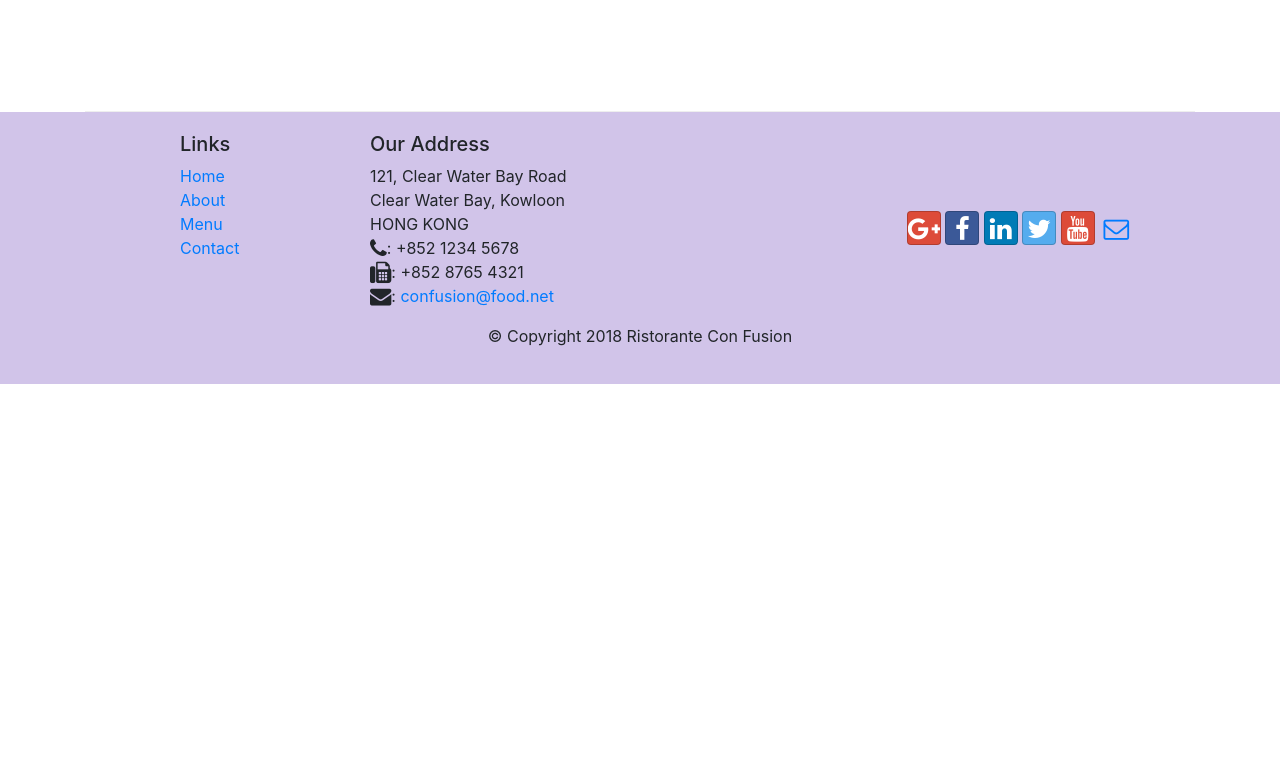
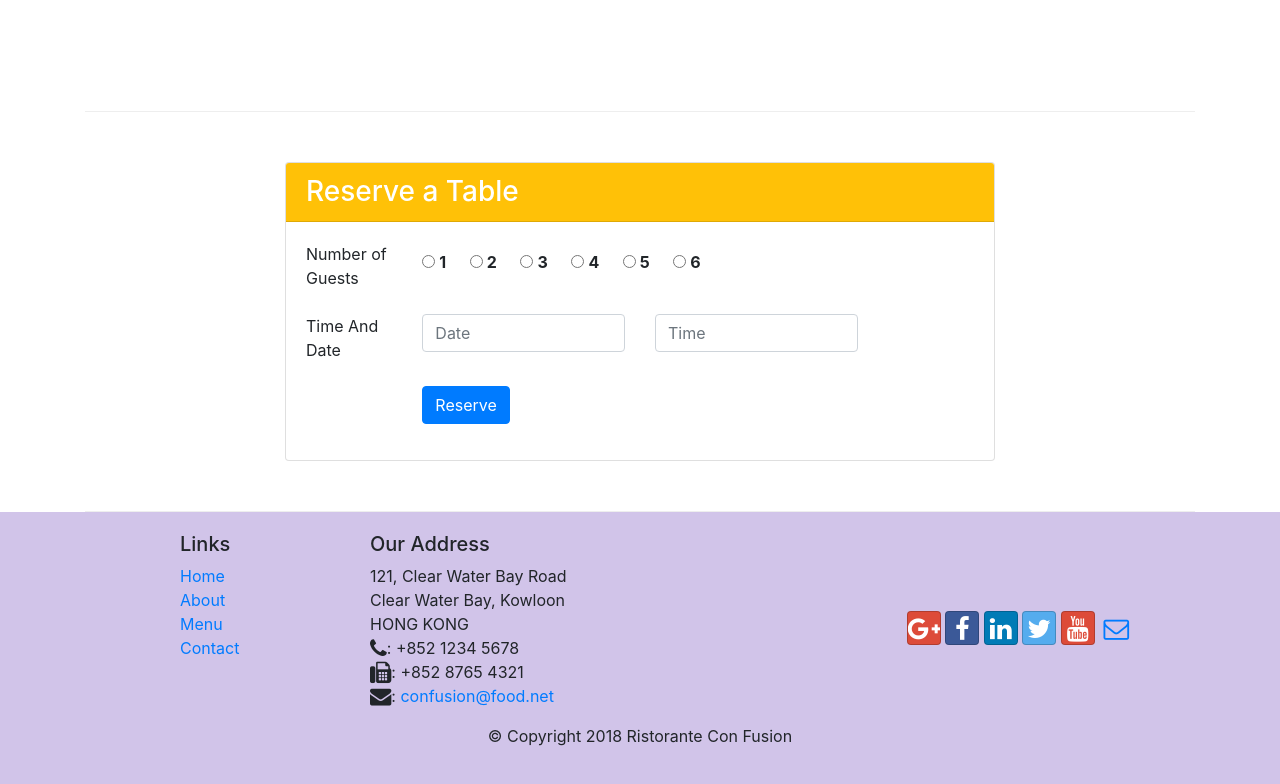
Before and after one commit to alialdawresh-cloud/conFusion, a website: page index.html in a window 1280 px wide. Shown: the part 1422-2206 px from the top of the page. Before the commit the page ends 1806 px from the top, so only its background shows below. Drawn offline with nearby package versions, Linux system fonts and the light colour scheme.

Commit message:
first task

```diff
--- a/index.html
+++ b/index.html
@@ -92,6 +92,74 @@
                 </div>
             </div>
         </div>
+        <div class="row row-content align-items-center" id="reserve">
+            <div class="col-sm-8 offset-sm-2 col-12">
+                <div class="card">
+                    <h3 class="card-header bg-warning text-white"> Reserve a Table</h3>
+                    <div class="card-body">
+                         <form>
+                            <div class="form-group row">
+                                <label for="firstname" class="col-md-2 clo-form-label"> Number of Guests</label>
+                                <div class="col-md-6 form-inline mb-3">
+                                    <div class="form-check pr-3">
+                                        <input type="radio" class="form-check-input" name="radio" id="radio1" value="option1">
+                                        <label class="form-check-lable" for="radio1">
+                                            <strong>  1 &nbsp  </strong>
+                                        </label>
+                                    </div>
+                                    <div class="form-check pr-3">
+                                        <input type="radio" class="form-check-input" name="radio" id="radio2" value="option2">
+                                        <label class="form-check-lable" for="radio2">
+                                            <strong>  2 &nbsp </strong>
+                                        </label>
+                                    </div>
+                                    <div class="form-check pr-3">
+                                        <input type="radio" class="form-check-input" name="radio" id="radio3" value="option3">
+                                        <label class="form-check-lable" for="radio3">
+                                            <strong>  3 &nbsp </strong>
+                                        </label>
+                                    </div>
+                                    <div class="form-check pr-3">
+                                        <input type="radio" class="form-check-input" name="radio" id="radio4" value="option4">
+                                        <label class="form-check-lable" for="radio4">
+                                            <strong>  4 &nbsp </strong>
+                                        </label>
+                                    </div>
+                                    <div class="form-check pr-3">
+                                        <input type="radio" class="form-check-input" name="radio" id="radio5" value="option5">
+                                        <label class="form-check-lable" for="radio5">
+                                            <strong>  5  &nbsp</strong>
+                                        </label>
+                                    </div>
+                                    <div class="form-check pr-3">
+                                        <input type="radio" class="form-check-input" name="radio" id="radio6" value="option6">
+                                        <label class="form-check-lable" for="radio6">
+                                            <strong>  6  &nbsp</strong>
+                                        </label>
+                                    </div>
+                                </div>
+                            </div>
+                            <div class="form-group row">
+                                <label for="lastname" class="col-md-2 clo-form-label"> Time And Date</label>
+                                <div class="col-md-4">
+                                    <input type="text" class="form-control" id="lastname" name="lastname" placeholder="Date">
+                                </div>
+                                <div class="col-md-4">
+                                    <input type="text" class="form-control" id="lastname" name="lastname" placeholder="Time">
+                                </div>
+                            </div>
+                            <div class="form-group row">
+                                <div class="offset-md-2 col-md-10">
+                                    <button type="submit" class="btn btn-primary">
+                                        Reserve
+                                    </button>
+                                </div>
+                            </div>
+                        </form>
+                    </div>
+                </div>
+            </div>
+        </div>
     </div>
 
     <footer class="footer">
```
